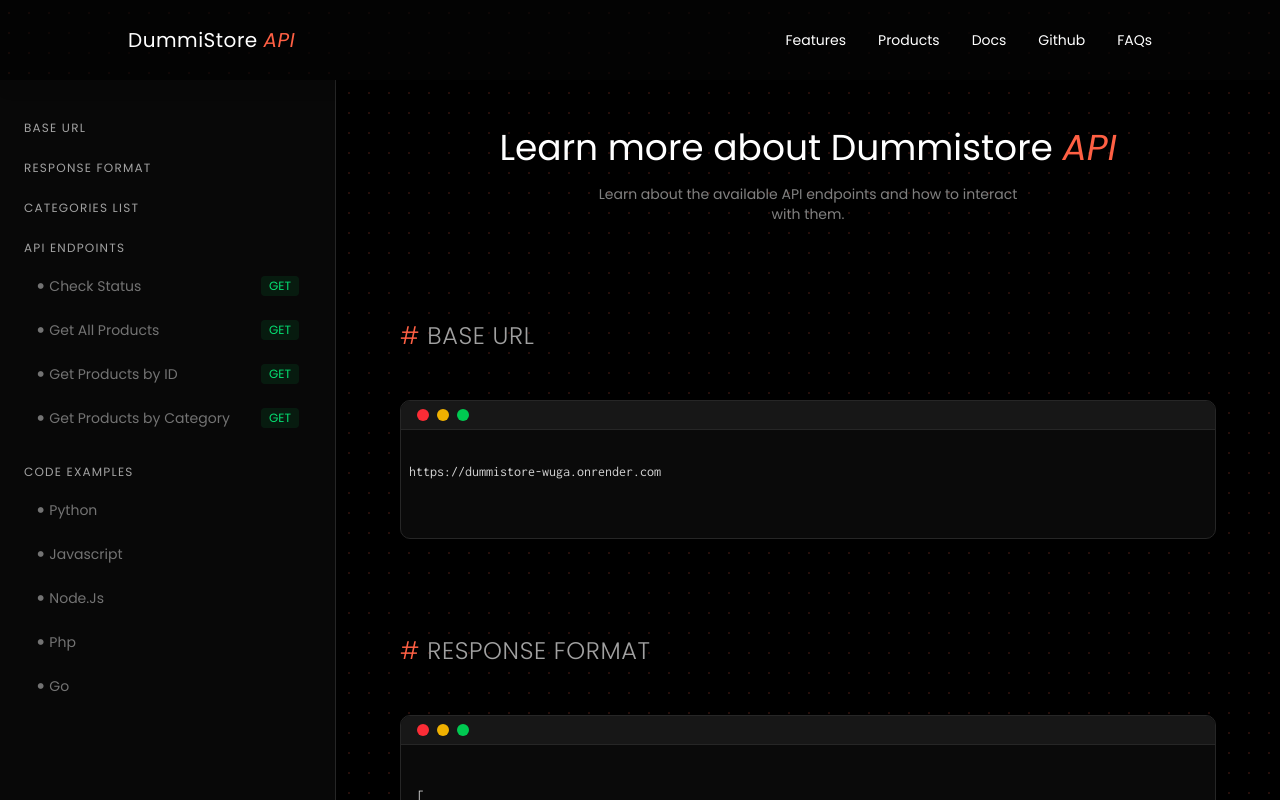
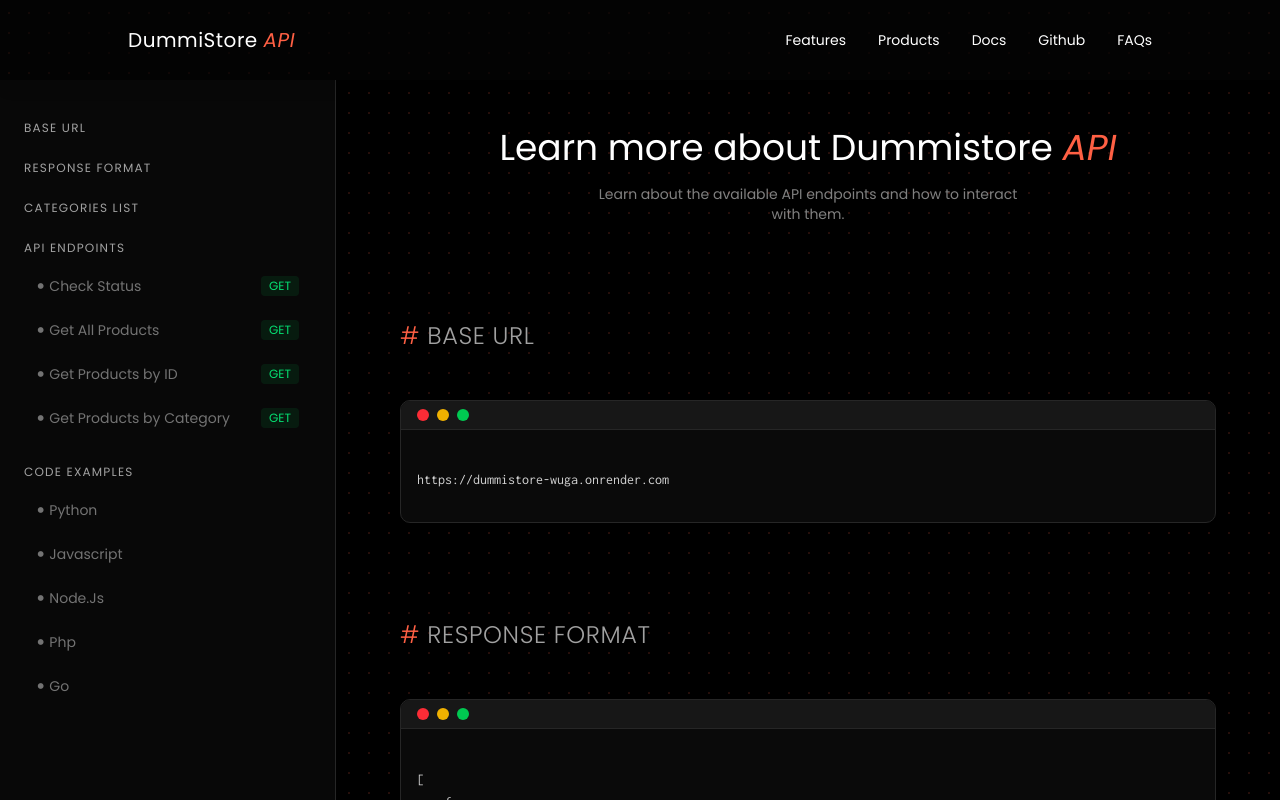
Before and after one commit to Pranjal-Sahu21/products-api, a React (Vite) app: page /docs in a window 1280 px wide. Shown: the top 800 px of the page. Built offline with nearby package versions, Linux system fonts and the light colour scheme.

Commit message:
Minute ui issue resolved

```diff
--- a/src/pages/Docs.jsx
+++ b/src/pages/Docs.jsx
@@ -402,7 +402,7 @@
               <span className=" text-[#ff6044]">#</span> BASE URL
             </h1>
 
-            <div className="rounded-lg border border-neutral-800 overflow-hidden pb-12 bg-neutral-950">
+            <div className="rounded-lg border border-neutral-800 overflow-hidden pb-4 bg-neutral-950">
               {/* Terminal header */}
               <div className="flex items-center gap-2 px-4 py-2 mb-6 border-b border-neutral-800 bg-neutral-900">
                 <span className="w-3 h-3 rounded-full bg-red-500"></span>
@@ -413,7 +413,7 @@
               {/* URL */}
               <a
                 href="https://dummistore-wuga.onrender.com"
-                className="block p-2 text-sm text-neutral-300 overflow-x-auto hover:underline cursor-pointer endpoint-path"
+                className="block p-4 text-sm text-neutral-300 overflow-x-auto hover:underline cursor-pointer endpoint-path"
               >
                 https://dummistore-wuga.onrender.com
               </a>
```
